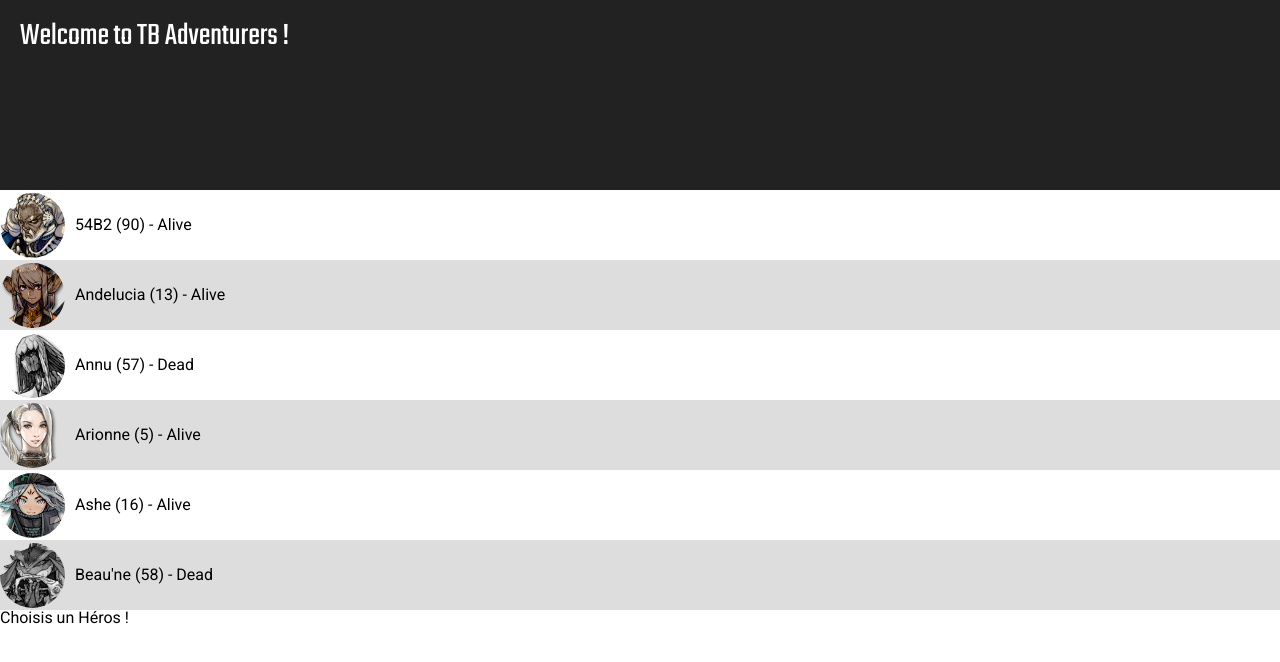
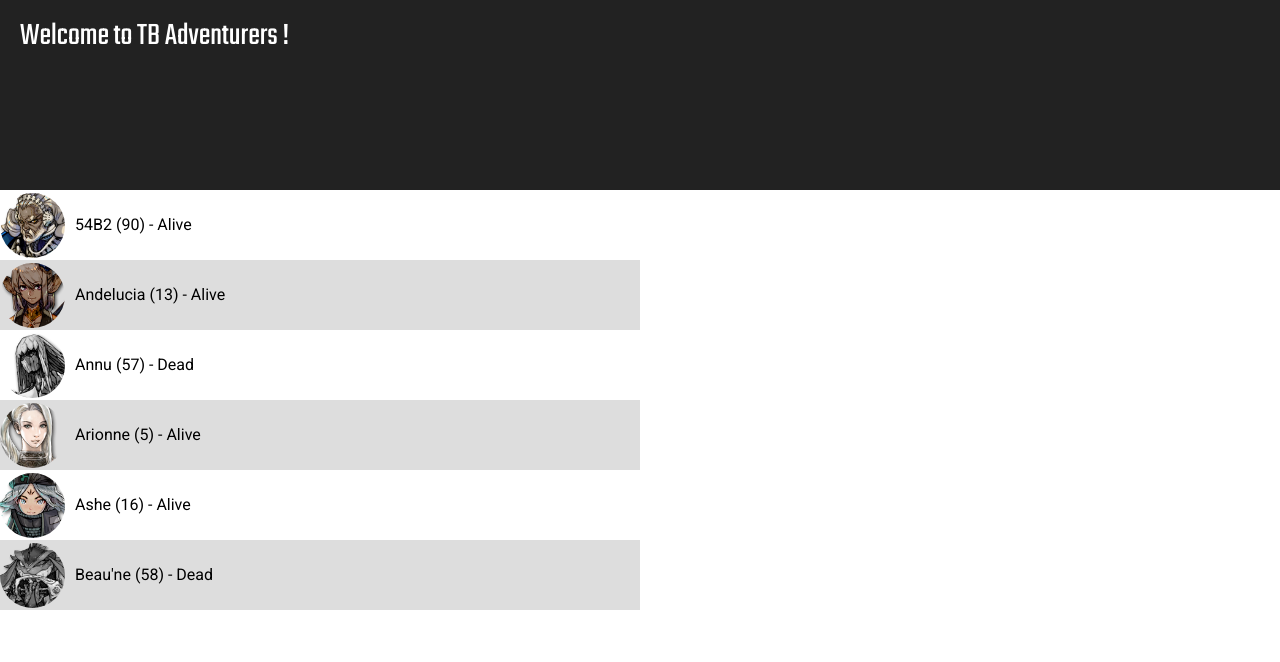
Before and after one commit to Senvisage/first-react-page, a React (Create React App) app: page / in a window 1280 px wide. Shown: the top 662 px of the page. Built offline with nearby package versions, Linux system fonts and the light colour scheme.

Commit message:
Adding a spot for the CharacterDetails component

```diff
--- a/src/App.css
+++ b/src/App.css
@@ -5,11 +5,17 @@
   color: white;
 }
 
-.App-intro {
-  font-size: large;
-}
-
-h1 {
+.App h1 {
   font-family: 'Teko', sans-serif;
   font-size: 2em;
 }
+
+.App main {
+  display: flex;
+  flex-flow: row nowrap;
+}
+
+.App main ul {
+  flex-basis: 0;
+  flex-grow: 1;
+}
--- a/src/App.js
+++ b/src/App.js
@@ -2,6 +2,7 @@ import React, { Component } from 'react';
 import './App.css';
 
 import CharacterListItem from './components/CharacterListItem'
+import CharacterDetails from './components/CharacterDetails'
 
 class App extends Component {
   state = {
@@ -45,10 +46,7 @@ class App extends Component {
   });
 
   handleCharacterListItemClick = name => {
-    console.log("Searching for adequate adventurers (name="+name+")...");
-    //console.log(this.searchCharactersByName(name)[0]);  //OK
     this.setState({ activeCharacter: this.searchCharactersByName(name)[0] });
-    console.log(this.state);
   }
 
   render() {
@@ -69,9 +67,7 @@ class App extends Component {
                 onClick={this.handleCharacterListItemClick} />
             ))}
           </ul>
-          <p>
-            {activeCharacter.name || "Choisis un Héros !"}
-          </p>
+          <CharacterDetails character={activeCharacter} />
         </main>
       </div>
     );
--- /dev/null
+++ b/src/components/CharacterDetails.css
@@ -0,0 +1,4 @@
+.CharacterDetails {
+  flex-basis: 0;
+  flex-grow: 1;
+}
--- /dev/null
+++ b/src/components/CharacterDetails.js
@@ -0,0 +1,10 @@
+import React from 'react'
+
+import './CharacterDetails.css'
+
+const CharacterDetails = ({ character }) => (
+  <p className="CharacterDetails">
+    {character.name}
+  </p>
+)
+export default CharacterDetails
```
